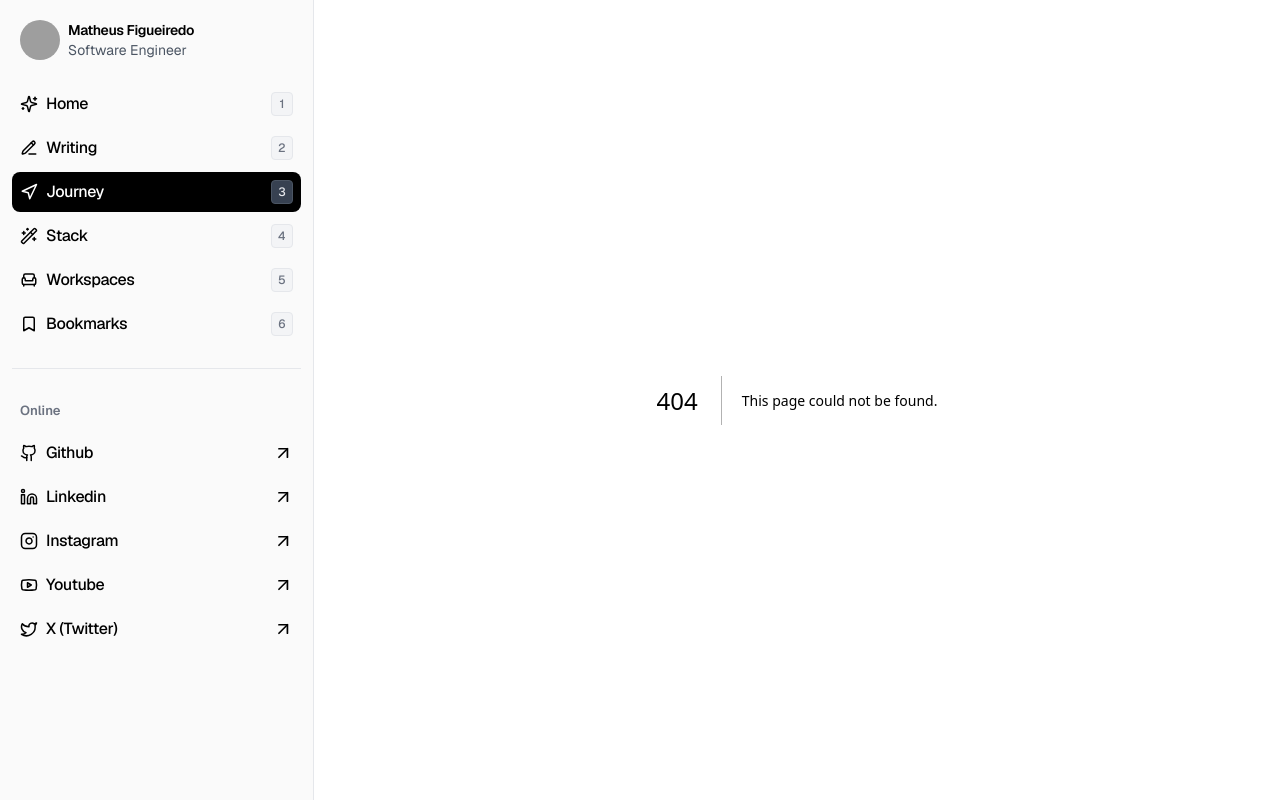
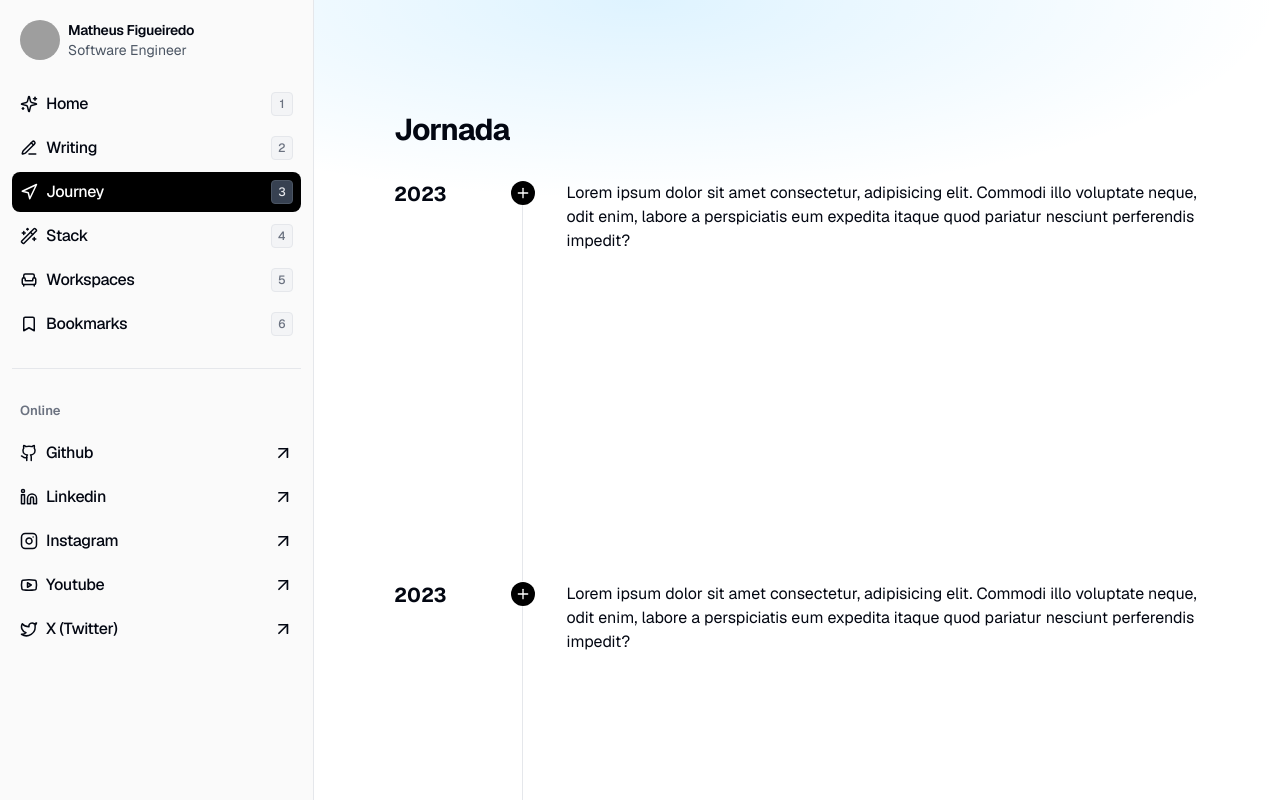
Before and after one commit to matheusscode/matheusscode.com, a Next.js app: page /journey in a window 1280 px wide. Before the commit this address had no page. Shown: the top 800 px of the page. Built offline with nearby package versions, Linux system fonts and the light colour scheme; grey boxes are pictures that could not be loaded.

Commit message:
feat(page): add the page to my journey

```diff
--- /dev/null
+++ b/src/app/journey/page.tsx
@@ -0,0 +1,41 @@
+import JourneyCard from "@/components/journey-card";
+import Title from "@/components/title";
+import { PlusIcon } from "lucide-react";
+
+
+export default function Page() {
+  return (
+    <section className="flex h-full max-w-5xl w-full mx-auto pt-24 px-8 pb-16">
+      <div className="absolute inset-0 -z-10 h-screen w-full bg-transparent bg-[radial-gradient(100%_50%_at_50%_0%,rgba(0,163,255,0.13)_0,rgba(0,163,255,0)_50%,rgba(0,163,255,0)_100%)]" />
+      <div className="py-4 px-12 bg-yellow w-full h-full">
+        <Title>Jornada</Title>
+        <div className="mt-8">
+          {[1, 2, 3, 4, 5, 6, 7, 8, 9, 10].map((item) => (
+            <div key={`data_${item}`} className="flex flex-col items-baseline gap-6 md:flex-row md:gap-12">
+              <div className="flex items-center">
+                <h2 className="text-xl font-bold">2023</h2>
+                <hr className="my-0 ml-4 flex-1 border-dashed border-gray-200" />
+              </div>
+              <section>
+                <div key={`data__log_}`} className="relative flex pb-8 last:pb-0">
+
+                  <div className="absolute inset-0 flex w-6 items-center justify-center">
+                    <div className="pointer-events-none h-full w-px border-l-[1px] border-gray-200"></div>
+                  </div>
+
+                  <div className="z-0 flex h-6 w-6 shrink-0 items-center justify-center rounded-full bg-black align-middle text-white">
+                    <PlusIcon size={16} />
+                  </div>
+                  <div className="flex-grow pl-8">
+                    <JourneyCard />
+                  </div>
+                </div>
+              </section>
+            </div>
+          ))}
+
+        </div>
+      </div>
+    </section>
+  );
+}
```
